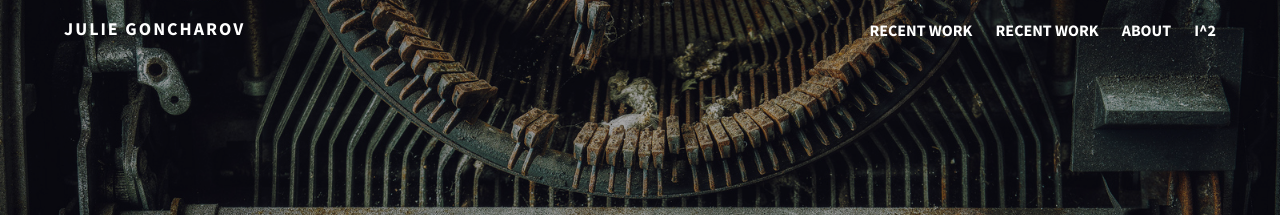
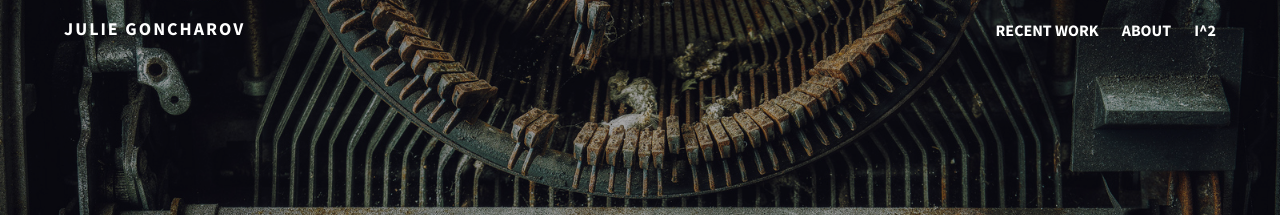
Before and after one commit to julie-goncharov/julie-goncharov.github.io, a Jekyll site: the page built from index.md, in a window 1280 px wide. Shown: the top 215 px of the page. Built offline with Jekyll 4.4.1, drawn with Linux system fonts in a browser that asks for light colours; comment, search, counter and statistics services are not loaded.

Commit message:
update file

```diff
--- a/_config.yml
+++ b/_config.yml
@@ -28,8 +28,6 @@ opengraph:
 # Links to include in top navigation
 # For external links add external: true
 links:
-  - title: Recent work
-    url: /recent-work
   - title: About
     url: /about
   - title: i^2
```
